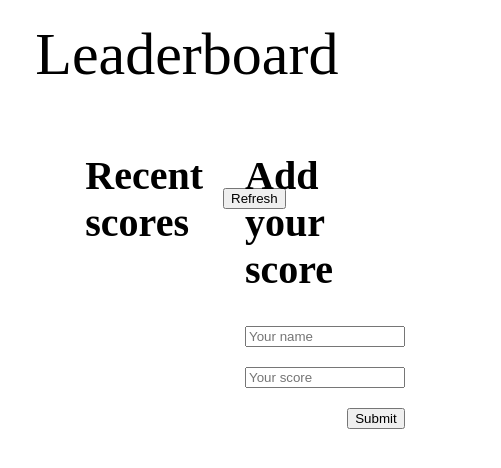
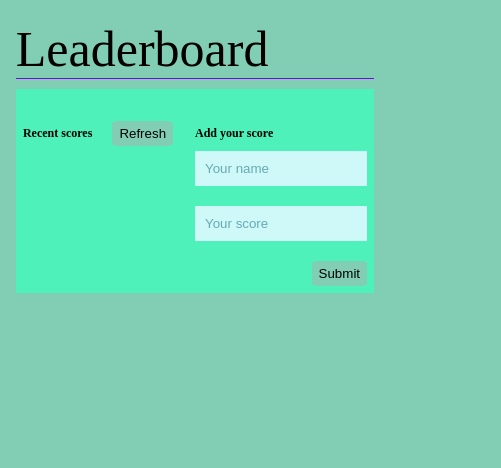
Before and after one commit to dgcuenca/leaderboard, a website built with webpack: page src/index.html in a window 390 px wide. Shown: the whole page, 501 px wide, since content can reach past the window. Built offline with nearby package versions, Linux system fonts and the light colour scheme.

Commit message:
First mobile aproach styling with CSS

```diff
--- a/src/style.css
+++ b/src/style.css
@@ -5,15 +5,22 @@ html {
 body {
   display: flex;
   flex-direction: column;
-  padding: 3% 7%;
+  padding: 3% 2%;
+  background-color: white;
+  background-color: rgb(130, 206, 181);
 }
 
 header {
-  font-size: 6rem;
+  font-size: 5rem;
+  border-bottom: rgb(119, 6, 231) solid 0.1rem;
+  margin-bottom: 1rem;
 }
 
 .containerMain {
   display: flex;
+  gap: 1rem;
+  background-color: rgb(79, 241, 187);
+  padding: 2% 2%;
 }
 
 section {
@@ -23,8 +30,7 @@ section {
 .containerScores {
   display: flex;
   flex-direction: column;
-  padding-left: 5rem;
-  margin-top: 3rem;
+  margin-top: 2rem;
 }
 
 .layoutScores {
@@ -39,11 +45,17 @@ section {
   align-items: center;
 }
 
+#btnRefresh {
+  border: none;
+  border-radius: 10%;
+  background-color: rgb(130, 206, 181) ;
+  padding: 0.5rem 0.7rem;
+}
+
 .containerAdd {
-  margin-top: 3rem;
+  margin-top: 2rem;
   display: flex;
   flex-direction: column;
-  padding-right: 30%;
 }
 
 form {
@@ -58,8 +70,22 @@ form {
 
 #btnAdd {
   margin-left: auto;
+  border: none;
+  border-radius: 10%;
+  background-color: rgb(130, 206, 181) ;
+  padding: 0.5rem 0.7rem;
 }
 
 h2 {
-  font-size: 4rem;
+  font-size: 1.2rem;
 }
+
+input {
+  border: none;
+  padding: 1rem 1rem;
+  background-color: rgb(207, 248, 248);
+}
+
+input::placeholder {
+  color: rgb(102, 170, 179);
+}
```
